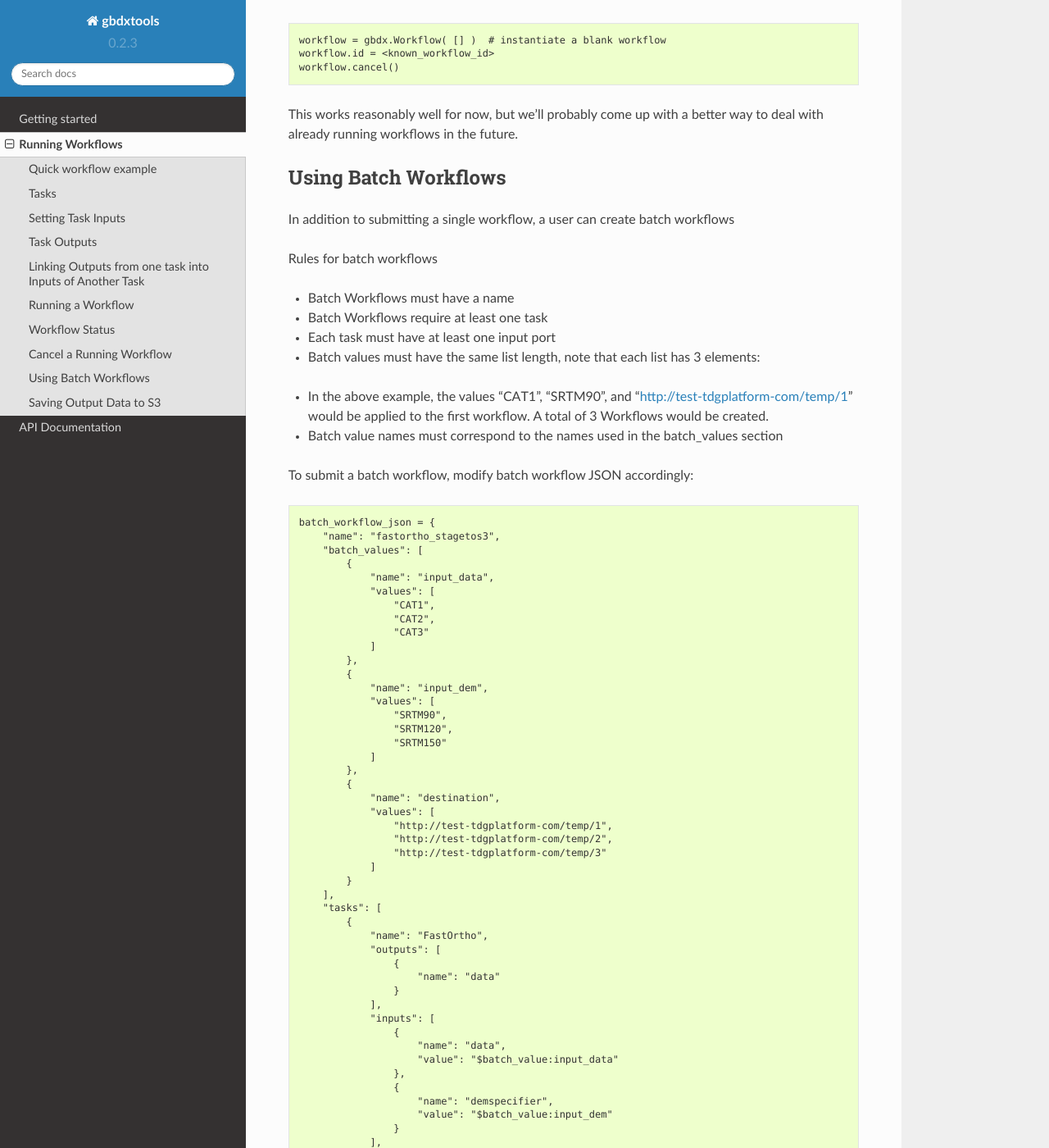
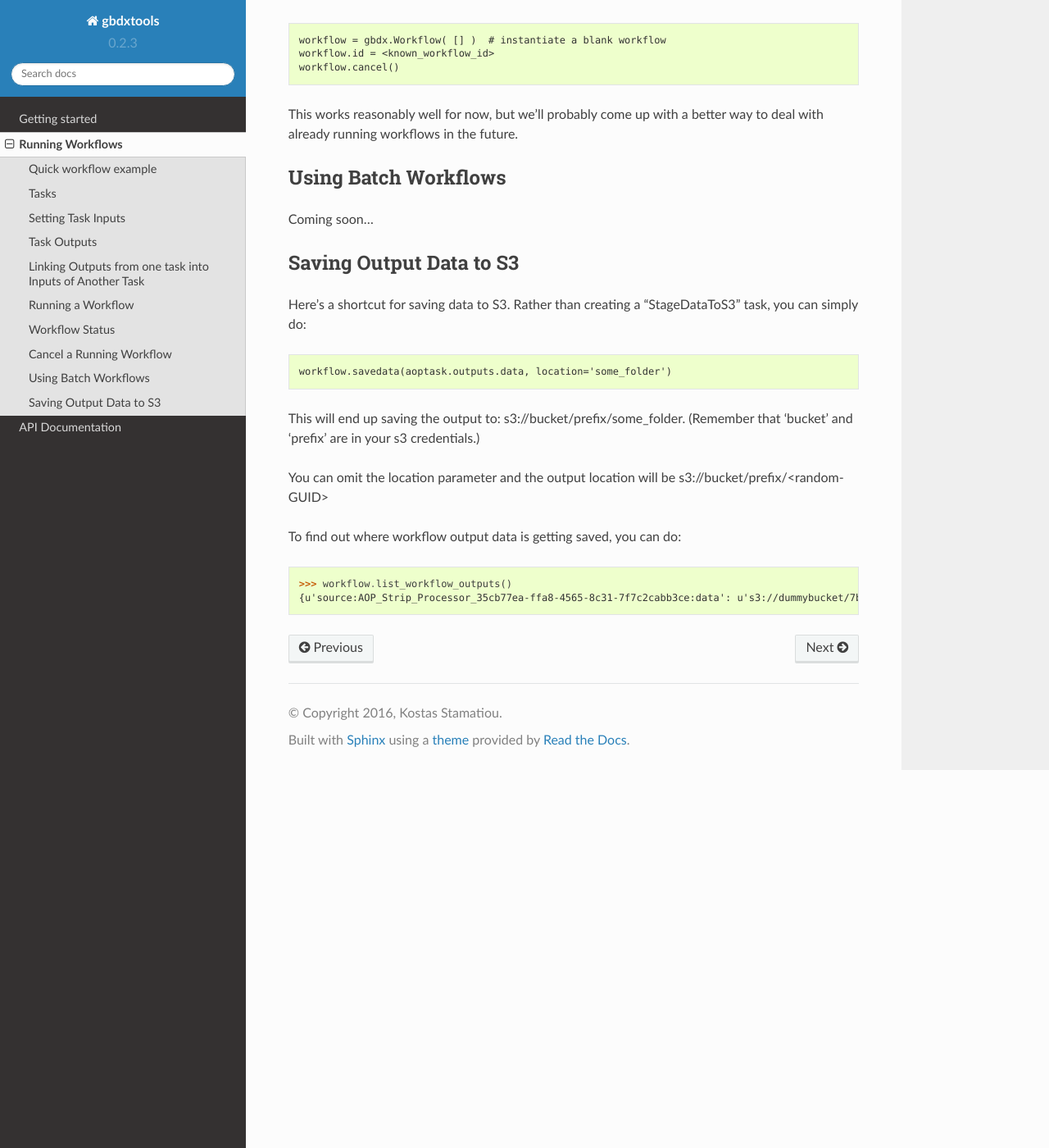
Before and after one commit to DigitalGlobe/gbdxtools, a Sphinx documentation site: the page built from docs/running_workflows.rst, in a window 1280 px wide and 1400 px high, scrolled down 3552 px. Shown: the whole window at 82% size. Built offline with Sphinx 7.4.7 and the Read the Docs theme 2.0.0, drawn with Linux system fonts in a browser that asks for light colours; some of the changed text lies outside the part shown.

Commit message:
remove batch-workflow json from documentation

```diff
--- a/docs/running_workflows.rst
+++ b/docs/running_workflows.rst
@@ -196,125 +196,9 @@ This works reasonably well for now, but we'll probably come up with a better way
 Using Batch Workflows
 -----------------------
 
-In addition to submitting a single workflow, a user can create batch workflows
-
-Rules for batch workflows
-
-- Batch Workflows must have a name
-- Batch Workflows require at least one task
-- Each task must have at least one input port
-- Batch values must have the same list length, note that each list has 3 elements:
-
-.. code-block:: json
-        {
-            "name": "input_data",
-            "values": [
-                "CAT1",
-                "CAT2",
-                "CAT3"
-            ]
-        },
-        {
-            "name": "input_dem",
-            "values": [
-                "SRTM90",
-                "SRTM120",
-                "SRTM150"
-            ]
-        },
-        {
-            "name": "destination",
-            "values": [
-                "http://test-tdgplatform-com/temp/1",
-                "http://test-tdgplatform-com/temp/2",
-                "http://test-tdgplatform-com/temp/3"
-            ]
-        }
-
-- In the above example, the values "CAT1", "SRTM90", and "http://test-tdgplatform-com/temp/1" would be applied to the first workflow. A total of 3 Workflows would be created.
-- Batch value names must correspond to the names used in the batch_values section
+Coming soon...
 
 
-To submit a batch workflow, modify batch workflow JSON accordingly:
-
-.. code-block:: pycon
-
-    batch_workflow_json = {
-        "name": "fastortho_stagetos3",
-        "batch_values": [
-            {
-                "name": "input_data",
-                "values": [
-                    "CAT1",
-                    "CAT2",
-                    "CAT3"
-                ]
-            },
-            {
-                "name": "input_dem",
-                "values": [
-                    "SRTM90",
-                    "SRTM120",
-                    "SRTM150"
-                ]
-            },
-            {
-                "name": "destination",
-                "values": [
-                    "http://test-tdgplatform-com/temp/1",
-                    "http://test-tdgplatform-com/temp/2",
-                    "http://test-tdgplatform-com/temp/3"
-                ]
-            }
-        ],
-        "tasks": [
-            {
-                "name": "FastOrtho",
-                "outputs": [
-                    {
-                        "name": "data"
-                    }
-                ],
-                "inputs": [
-                    {
-                        "name": "data",
-                        "value": "$batch_value:input_data"
-                    },
-                    {
-                        "name": "demspecifier",
-                        "value": "$batch_value:input_dem"
-                    }
-                ],
-                "taskType": "FastOrtho"
-            },
-            {
-                "name": "StagetoS3",
-                "inputs": [
-                    {
-                        "name": "data",
-                        "source": "FastOrtho:data"
-                    },
-                    {
-                        "name": "destination",
-                        "value": "$batch_value:destination"
-                    }
-                ],
-                "taskType": "StageDataToS3"
-            }
-        ]
-    }
-
-
-Using GBDX tools:
-
-.. code-block:: pycon
-
-    # create batch workflow
-    batch_workflow_id = gbdx.workflow.launch_batch_workflow(batch_workflow_json)
-    # check status
-    print gbdx.workflow.batch_workflow_status(batch_workflow_id)
-    # cancel batch workflow
-    print gbdx.workflow.batch_workflow_cancel(batch_workflow_id)
 
 
 Saving Output Data to S3
```
